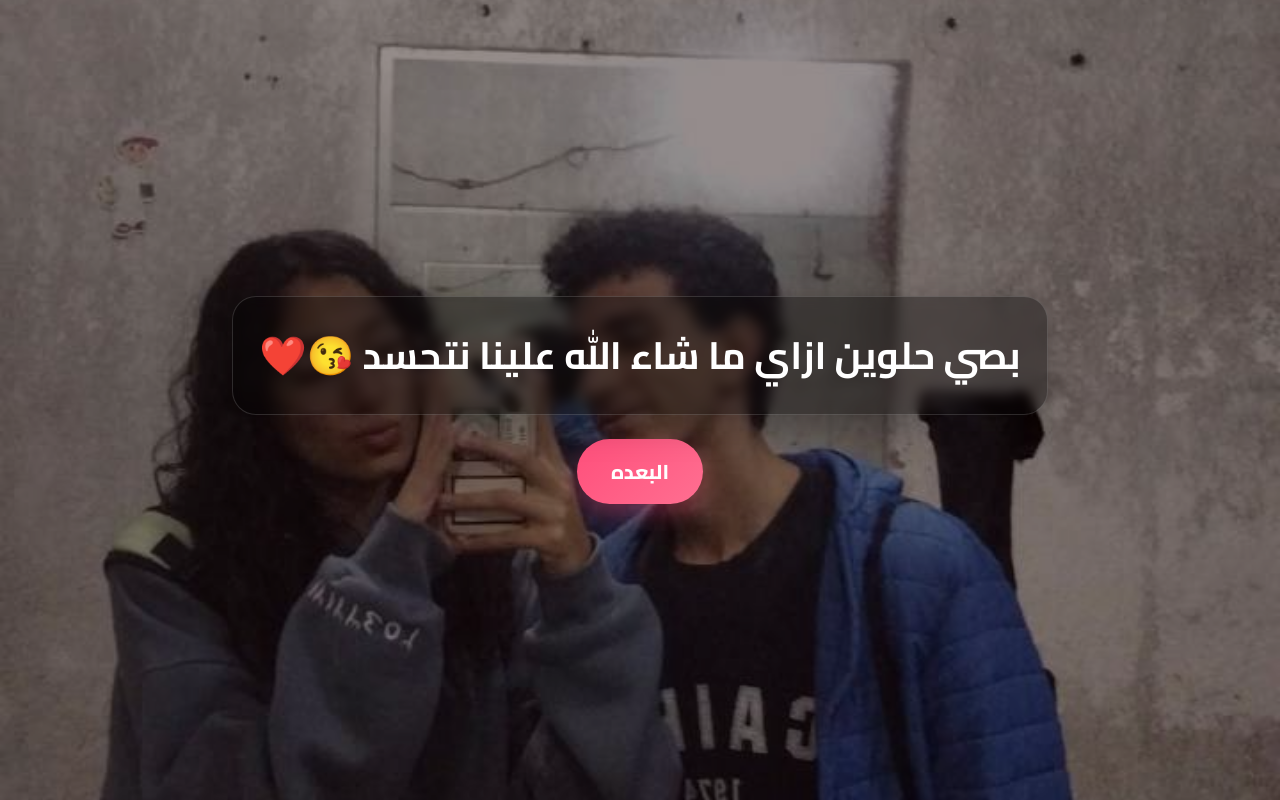
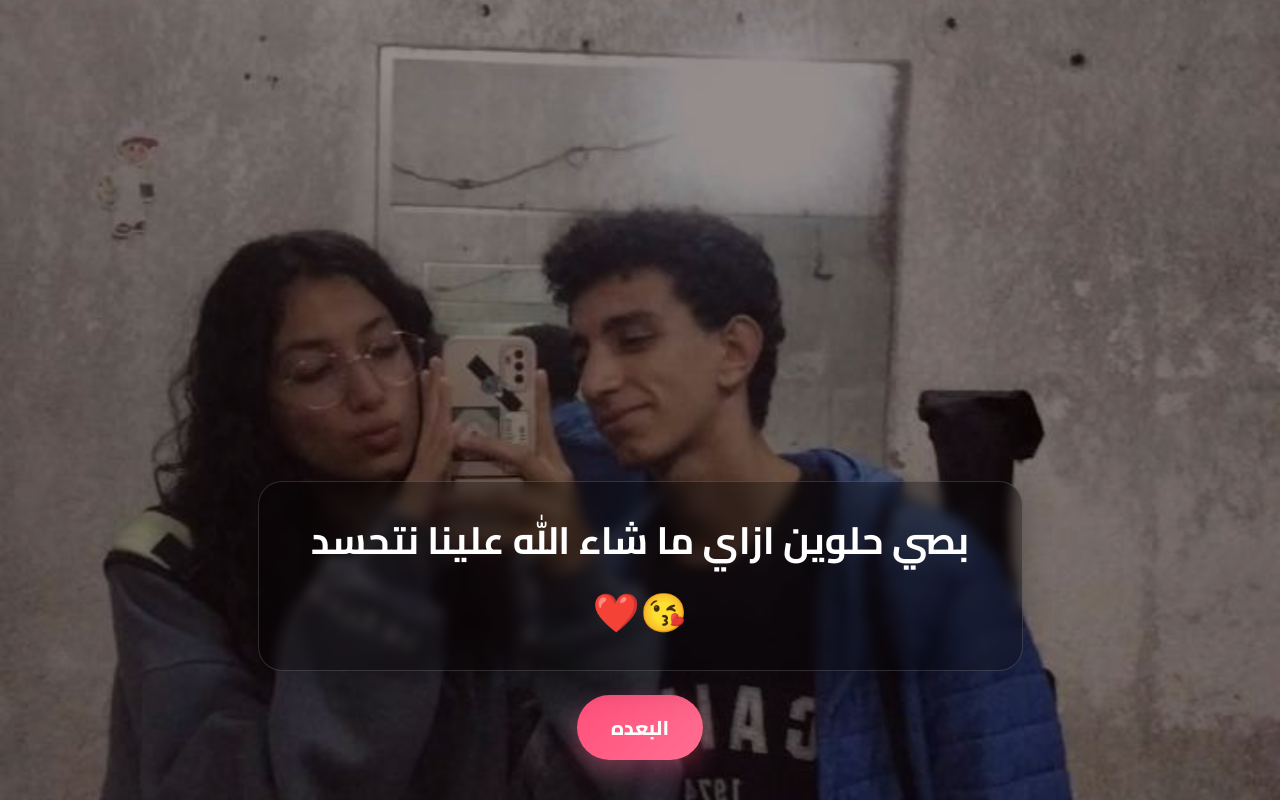
Before and after one commit to omartamermohamedelalfy-png/Fatomty, a plain HTML site: page index.html in a window 1280 px wide. Both pictures are taken after a click on the button "ادخلي". Drawn offline with Linux system fonts and the light colour scheme.

Commit message:
Add styles for page2 layout
Add styles for page2 layout and text-box.

```diff
--- a/style.css
+++ b/style.css
@@ -302,3 +302,18 @@ body {
     padding: 12px 28px;
   }
 }
+/* تخصيص الصفحة التانية: الكلام في آخر الصفحة */
+#page2 {
+  align-items: flex-end;
+  padding-bottom: 40px;
+}
+
+#page2 .content {
+  justify-content: flex-end;
+  gap: 16px;
+}
+
+#page2 .text-box {
+  margin-bottom: 8px;
+  max-width: 85%;
+}
```
